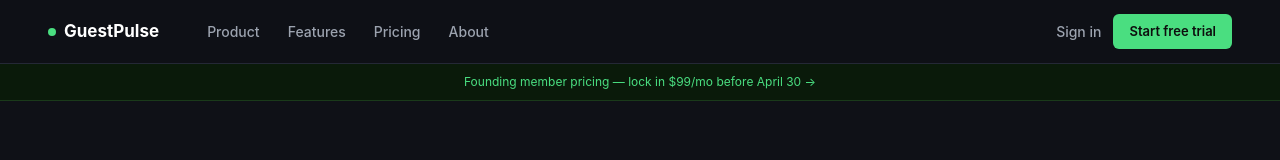
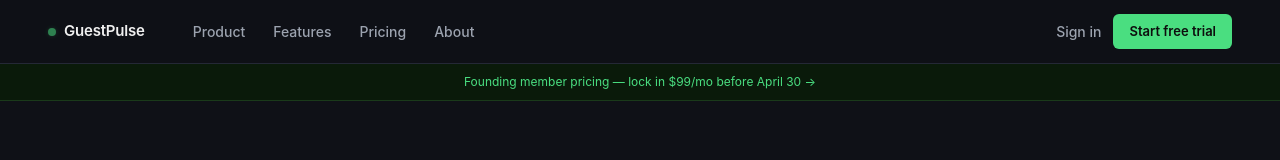
Before and after one commit to LD7R/guestpulse, a Next.js app: page / in a window 1280 px wide. Shown: the top 160 px of the page. Built offline with nearby package versions, Linux system fonts and the light colour scheme; no server answers.

Commit message:
unified pulsing logo across marketing and dashboard

```diff
--- a/app/dashboard/layout.tsx
+++ b/app/dashboard/layout.tsx
@@ -7,6 +7,7 @@ import { useEffect, useMemo, useRef, useState } from "react";
 import { createBrowserClient } from "@supabase/ssr";
 import PageLoadingBar from "@/app/components/PageLoadingBar";
 import TerminalSyncCard, { type SyncPlatformStatus } from "@/app/components/TerminalSyncCard";
+import Logo from "@/components/Logo";
 
 const labelStyle: CSSProperties = {
   fontSize: "10px",
@@ -432,12 +433,12 @@ export default function DashboardLayout({
       >
         <div
           style={{
-            padding: "16px 16px 8px",
-            borderBottom: "1px solid #1a1a1a",
+            padding: "14px 16px",
+            borderBottom: "1px solid #1e1e1e",
             marginBottom: 8,
           }}
         >
-          <span style={{ fontSize: 15, fontWeight: 700, color: "#f0f0f0" }}>GuestPulse</span>
+          <Logo size="md" />
         </div>
 
         <div style={labelStyle}>Overview</div>
--- /dev/null
+++ b/components/Logo.tsx
@@ -0,0 +1,57 @@
+"use client";
+
+interface LogoProps {
+  size?: "sm" | "md" | "lg";
+  showText?: boolean;
+}
+
+const SIZES = {
+  sm: { dot: 6, text: 13, gap: 6 },
+  md: { dot: 8, text: 15, gap: 8 },
+  lg: { dot: 10, text: 18, gap: 10 },
+} as const;
+
+export default function Logo({ size = "md", showText = true }: LogoProps) {
+  const s = SIZES[size];
+  return (
+    <>
+      <style>{`
+        @keyframes gpDotBlink {
+          0%, 100% {
+            opacity: 1;
+            box-shadow: 0 0 8px rgba(74, 222, 128, 0.5);
+          }
+          50% {
+            opacity: 0.55;
+            box-shadow: 0 0 4px rgba(74, 222, 128, 0.3);
+          }
+        }
+      `}</style>
+      <div style={{ display: "inline-flex", alignItems: "center", gap: s.gap }}>
+        <div
+          style={{
+            width: s.dot,
+            height: s.dot,
+            borderRadius: "50%",
+            background: "#4ade80",
+            boxShadow: "0 0 8px rgba(74, 222, 128, 0.5)",
+            animation: "gpDotBlink 2s ease-in-out infinite",
+            flexShrink: 0,
+          }}
+        />
+        {showText && (
+          <span
+            style={{
+              fontSize: s.text,
+              fontWeight: 600,
+              color: "#f0f0f0",
+              letterSpacing: "-0.2px",
+            }}
+          >
+            GuestPulse
+          </span>
+        )}
+      </div>
+    </>
+  );
+}
--- a/components/marketing/Footer.tsx
+++ b/components/marketing/Footer.tsx
@@ -2,6 +2,7 @@
 
 import Link from "next/link";
 import type { ReactNode } from "react";
+import Logo from "@/components/Logo";
 
 function FooterLink({ href, children }: { href: string; children: ReactNode }) {
   return (
@@ -29,9 +30,8 @@ export default function MarketingFooter() {
       <footer style={{ background: "#0a0c12", borderTop: "1px solid #242836", padding: "64px 48px 32px" }}>
         <div className="mfooter-grid" style={{ maxWidth: 1200, margin: "0 auto" }}>
           <div>
-            <div style={{ display: "flex", alignItems: "center", gap: 8, marginBottom: 12 }}>
-              <div style={{ width: 8, height: 8, borderRadius: "50%", background: "#4ade80" }} />
-              <span style={{ fontSize: 16, fontWeight: 700, color: "#ffffff" }}>GuestPulse</span>
+            <div style={{ marginBottom: 12 }}>
+              <Logo size="sm" />
             </div>
             <p style={{ fontSize: 13, color: "#6b7280", lineHeight: 1.7, maxWidth: 280 }}>
               AI-powered review management built for independent boutique hotels worldwide.
--- a/components/marketing/Nav.tsx
+++ b/components/marketing/Nav.tsx
@@ -3,6 +3,7 @@
 import Link from "next/link";
 import { usePathname, useRouter } from "next/navigation";
 import type { CSSProperties } from "react";
+import Logo from "@/components/Logo";
 
 export default function MarketingNav() {
   const router = useRouter();
@@ -41,9 +42,8 @@ export default function MarketingNav() {
           padding: "0 48px",
         }}
       >
-        <Link href="/" style={{ display: "flex", alignItems: "center", gap: 8, textDecoration: "none", flexShrink: 0 }}>
-          <div style={{ width: 8, height: 8, borderRadius: "50%", background: "#4ade80" }} />
-          <span style={{ fontSize: 17, fontWeight: 700, color: "#ffffff" }}>GuestPulse</span>
+        <Link href="/" style={{ display: "flex", alignItems: "center", textDecoration: "none", flexShrink: 0 }}>
+          <Logo size="md" />
         </Link>
 
         <div className="mnav-links">
```
